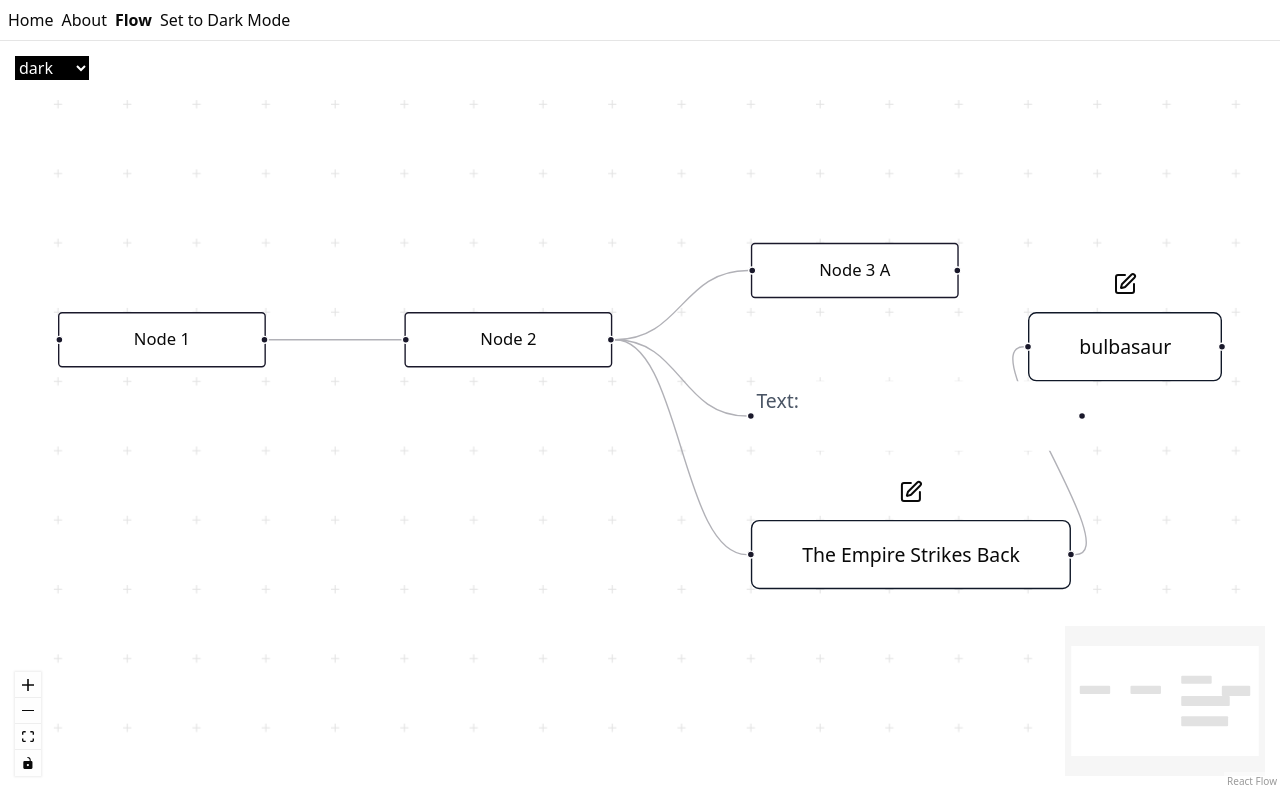
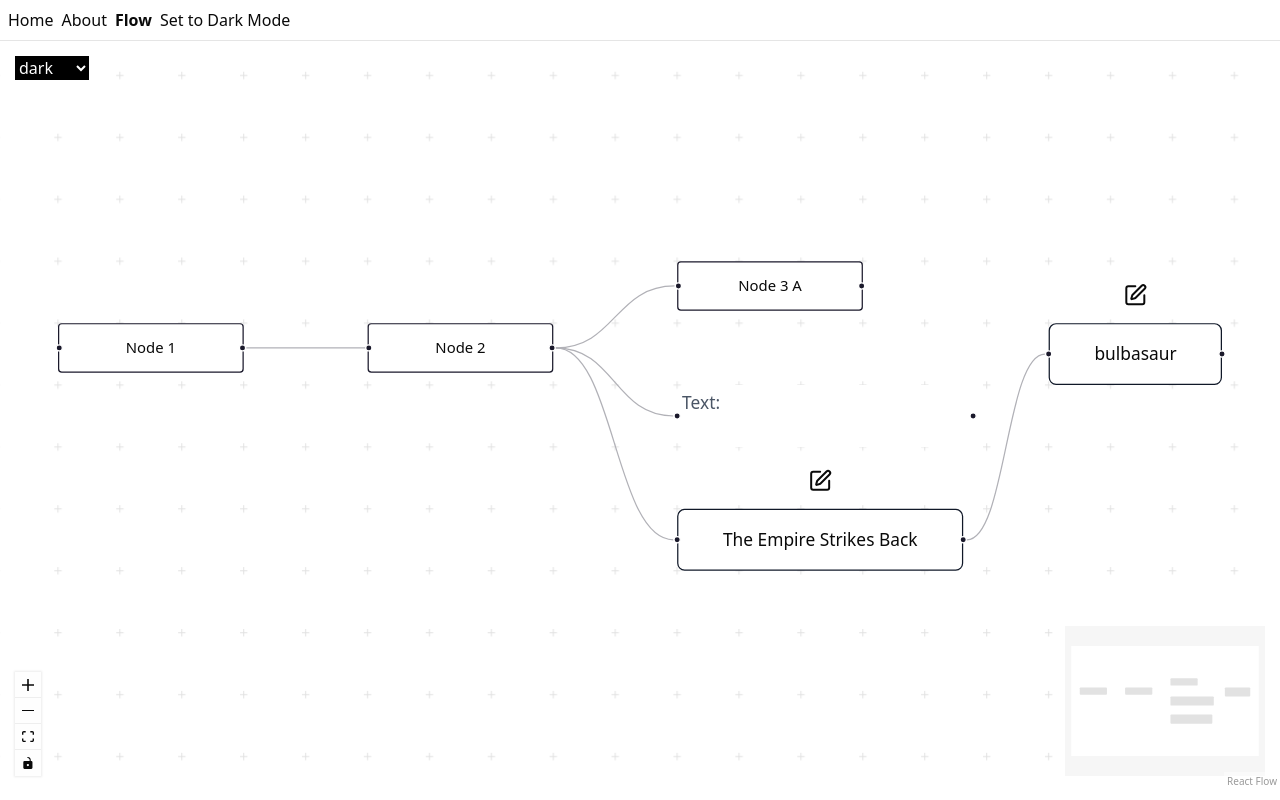
Before and after one commit to emilyeserven/react-flow-experiment, a React (Vite) app in the folder client/: page /flow in a window 1280 px wide. Built offline with nearby package versions, Linux system fonts and the light colour scheme.

Commit message:
Adjusted node position and made app color mode the initial color

```diff
--- a/client/src/routes/flow.tsx
+++ b/client/src/routes/flow.tsx
@@ -11,6 +11,7 @@ import "@xyflow/react/dist/style.css";
 import { FilmNode } from "@/components/nodes/FilmNode.tsx";
 import { PokemonNode } from "@/components/nodes/PokemonNode.tsx";
 import { TextUpdaterNode } from "@/components/nodes/TextUpdaterNode.tsx";
+import { useTheme } from "@/hooks/useTheme.ts";
 
 const initialNodes: Node[] = [
   {
@@ -79,7 +80,7 @@ const initialNodes: Node[] = [
     id: "n4",
     type: "pokemon",
     position: {
-      x: 700,
+      x: 800,
       y: 0,
     },
     sourcePosition: Position.Right,
@@ -122,7 +123,8 @@ export const Route = createFileRoute("/flow")({
 });
 
 function Flow() {
-  const [colorMode, setColorMode] = useState<ColorMode>("light");
+  const appColorMode = useTheme();
+  const [colorMode, setColorMode] = useState<ColorMode>(appColorMode);
   const [nodes, setNodes] = useState(initialNodes);
   const [edges, setEdges] = useState(initialEdges);
 
```
